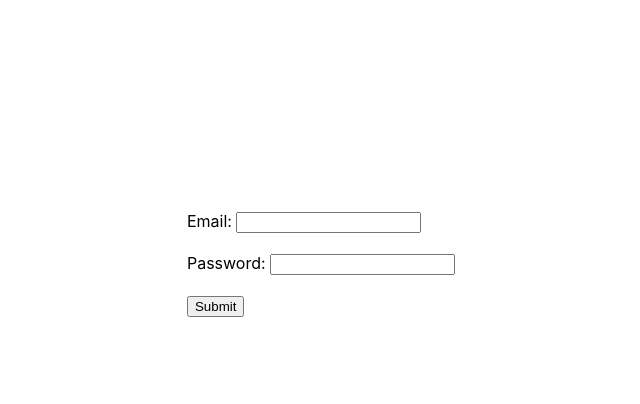
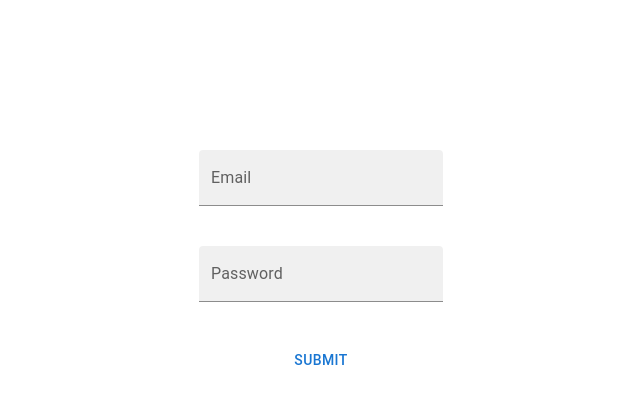
Before and after one commit to jrshort89/blog_app_fe, a React (Create React App) app: page / in a window 1280 px wide. Shown: the top 404 px of the page, without its empty margins (319-959 px from the left). Built offline with nearby package versions, Linux system fonts and the light colour scheme.

Commit message:
add react hook form

```diff
--- a/package.json
+++ b/package.json
@@ -3,6 +3,9 @@
   "version": "0.1.0",
   "private": true,
   "dependencies": {
+    "@emotion/react": "^11.10.0",
+    "@emotion/styled": "^11.10.0",
+    "@mui/material": "^5.9.3",
     "@testing-library/jest-dom": "^5.16.5",
     "@testing-library/react": "^13.3.0",
     "@testing-library/user-event": "^13.5.0",
@@ -12,6 +15,7 @@
     "@types/react-dom": "^18.0.6",
     "react": "^18.2.0",
     "react-dom": "^18.2.0",
+    "react-hook-form": "^7.34.0",
     "react-router-dom": "^6.3.0",
     "react-scripts": "5.0.1",
     "typescript": "^4.7.4",
--- a/src/components/LoginForm.tsx
+++ b/src/components/LoginForm.tsx
@@ -1,24 +1,25 @@
-import { ChangeEvent, FormEvent, useState } from "react";
+import { Button, TextField } from "@mui/material";
+import { Controller, useForm } from "react-hook-form";
 import { useNavigate } from "react-router-dom";
 
+type FormData = {
+	email: string;
+	password: string;
+};
+
 export default function LoginForm() {
-	const [email, setEmail] = useState("");
-	const [password, setPassword] = useState("");
+	const {
+		handleSubmit,
+		control,
+		formState: { errors },
+	} = useForm<FormData>();
 	const navigate = useNavigate();
 
-	const emailHandler = (e: ChangeEvent<HTMLInputElement>) =>
-		setEmail(e.currentTarget.value);
-
-	const passwordHandler = (e: ChangeEvent<HTMLInputElement>) =>
-		setPassword(e.currentTarget.value);
-
-	const submitLogin = async (e: FormEvent<HTMLFormElement>) => {
-		e.preventDefault();
-
+    const submitLogin = async ({ email, password }: FormData) => {
 		const body = {
 			session: {
 				email: email,
-				password: password,
+				password: password
 			},
 		};
 
@@ -36,16 +37,42 @@ export default function LoginForm() {
 		}
 	};
 	return (
-		<form onSubmit={submitLogin} className="App">
-			<label htmlFor="email">Email:&nbsp;</label>
-			<input value={email} onChange={emailHandler} />
+		<form onSubmit={handleSubmit(submitLogin)} className="App">
+			<Controller
+				name="email"
+				control={control}
+				rules={{ required: true }}
+				render={({ field }) => (
+					<TextField
+						id="filled-basic"
+						label="Email"
+						variant="filled"
+						error={!!errors.email}
+						{...field}
+					/>
+				)}
+			/>
+			{errors.email?.type === "required" && "Email is required"}
 			<br />
 			<br />
-			<label htmlFor="password">Password:&nbsp;</label>
-			<input value={password} onChange={passwordHandler} />
+			<Controller
+				name="password"
+				control={control}
+				rules={{ required: true }}
+				render={({ field }) => (
+					<TextField
+						id="filled-basic"
+						label="Password"
+						variant="filled"
+						error={!!errors.password}
+						{...field}
+					/>
+				)}
+			/>
+			{errors.password?.type === "required" && "Password is required"}
 			<br />
 			<br />
-			<button type="submit">Submit</button>
+			<Button type="submit">Submit</Button>
 		</form>
 	);
 }
--- a/src/index.css
+++ b/src/index.css
@@ -16,3 +16,9 @@ code {
   font-family: source-code-pro, Menlo, Monaco, Consolas, 'Courier New',
     monospace;
 }
+
+form {
+	display: flex;
+	justify-content: center;
+	flex-direction: column;
+}
```
Also changed, not shown: 1 other file (tests, documents, lock files or other folders).
